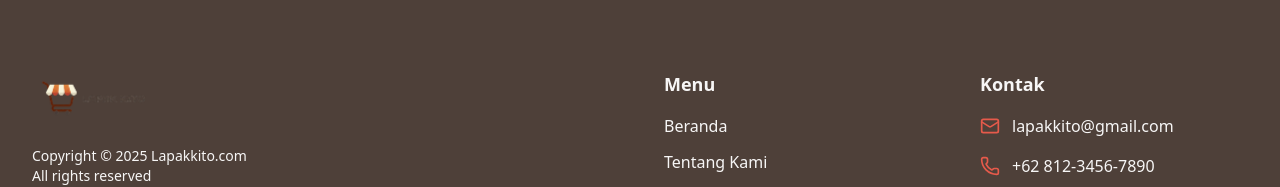
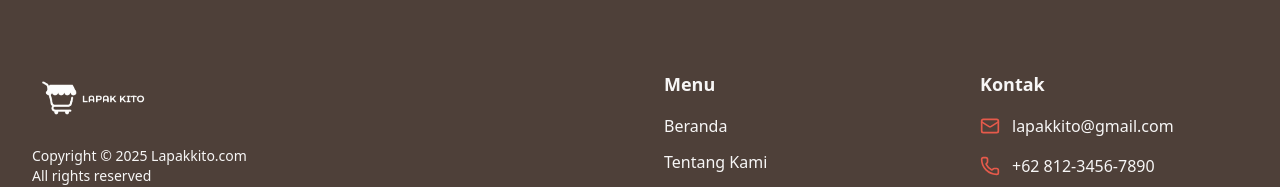
Before and after one commit to azizhadiid/lapakkito, a Next.js app: page /kelola-umkm in a window 1280 px wide. Shown: the part 1304-1491 px from the top of the page. Built offline with nearby package versions, Linux system fonts and the light colour scheme.

Commit message:
update footer ubah logo jadi putih

```diff
--- a/components/layout/admin/Footer.tsx
+++ b/components/layout/admin/Footer.tsx
@@ -60,7 +60,7 @@ export default function Footer() {
           <div className="flex flex-col items-center text-center md:items-start md:text-left md:col-span-2 lg:col-span-2">
             <Link href="/" className="mb-4">
               <img
-                src="/images/logo-vertikal.png"
+                src="/images/white-logo-vertikal.png"
                 alt="Lapak Kito Logo"
                 className="h-13 w-auto"
               />
```
Also changed, not shown: public/images/white-logo-vertikal.png (renamed from public/images/white logo vertikal.png).
